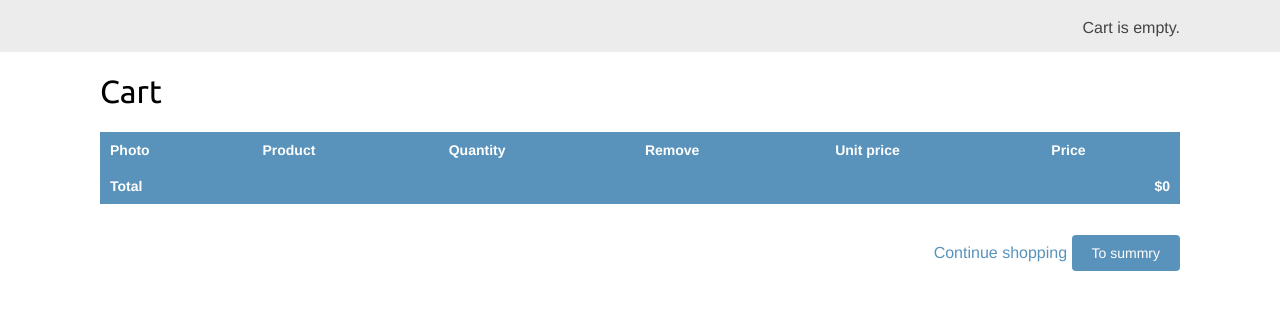
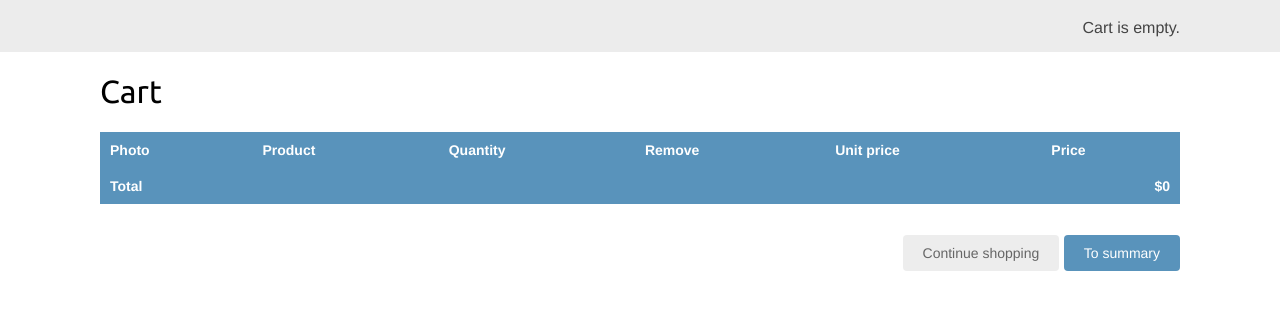
Before and after one commit to BlooAM/d4o-ecommerce, a Django app: page /cart/ in a window 1280 px wide. Shown: the part 46-356 px from the top of the page. Run offline with Django 4.2, Linux system fonts and the light colour scheme.

Commit message:
fix typos

```diff
--- a/d4o_ecommerce/cart/templates/cart/detail.html
+++ b/d4o_ecommerce/cart/templates/cart/detail.html
@@ -48,7 +48,7 @@
         </tbody>
     </table>
     <p class="text-right">
-        <a href="{% url "shop:product_list" %} class="button light>Continue shopping</a>
-        <a href="#" class="button">To summry</a>
+        <a href="{% url "shop:product_list" %}" class="button light">Continue shopping</a>
+        <a href="#" class="button">To summary</a>
     </p>
 {% endblock %}
```
